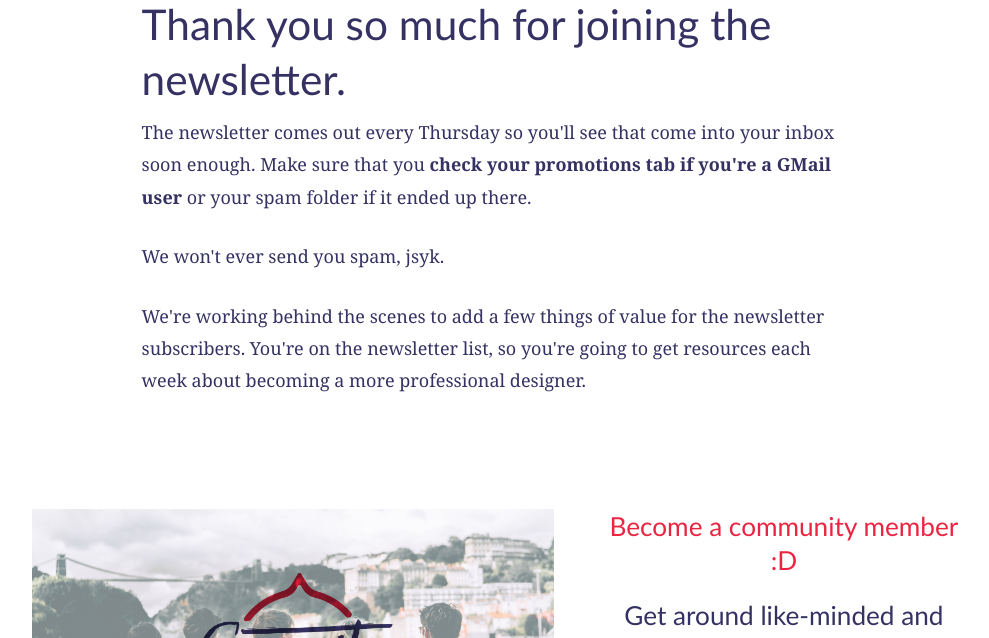
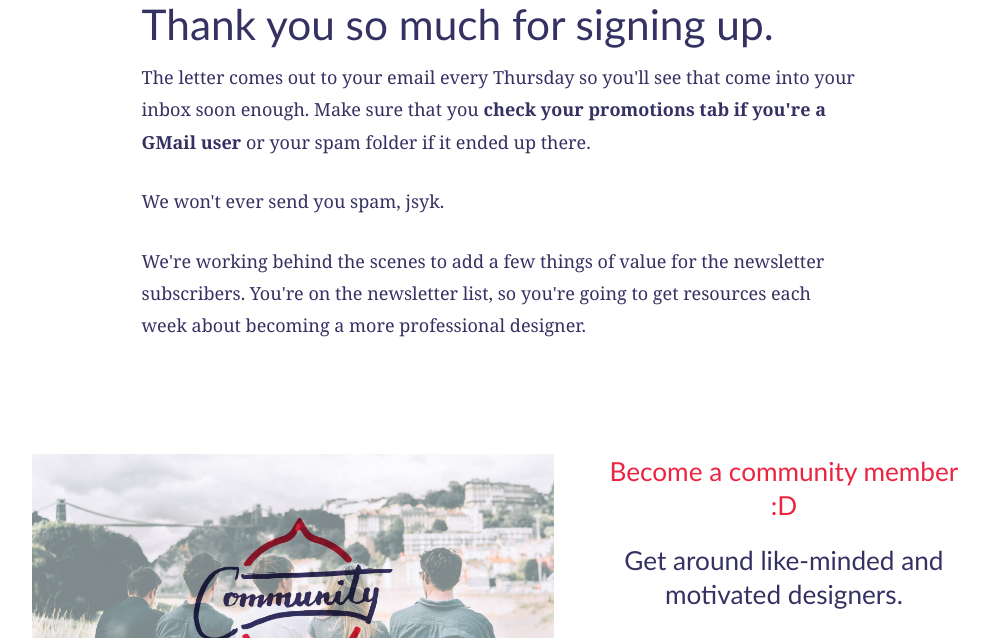
Before and after one commit to compassofdesign/site, a Jekyll site: the page built from thanks/index.html, in a window 1280 px wide and 900 px high, scrolled down 509 px, cut to the strip 262-900 px from the top of the window. Shown: the whole strip, without its empty margins (140-1129 px from the left). Built offline with Jekyll 4.4.1, drawn with Linux system fonts in a browser that asks for light colours; nearby versions of some CDN libraries.

Commit message:
minor tahnk you page change

```diff
--- a/thanks/index.html
+++ b/thanks/index.html
@@ -7,8 +7,8 @@ title: Thanks for Subscribing
     <div class="landing module">
       <h1>Yay, you did it! Welcome to the newsletter.</h1>
       <style>.embed-container { position: relative; padding-bottom: 56.25%; height: 0; overflow: hidden; max-width: 100%; } .embed-container iframe, .embed-container object, .embed-container embed { position: absolute; top: 0; left: 0; width: 100%; height: 100%; }</style><div class='embed-container'><iframe src='https://www.youtube.com/embed/3YEQ8ODpwQU?&autoplay=1' frameborder='0' allowfullscreen></iframe></div>
-      <h2>Thank you so much for joining the newsletter.</h2>
-      <p>The newsletter comes out every Thursday so you'll see that come into your inbox soon enough. Make sure that you <strong>check your promotions tab if you're a GMail user</strong> or your spam folder if it ended up there.</p>
+      <h2>Thank you so much for signing up.</h2>
+      <p>The letter comes out to your email every Thursday so you'll see that come into your inbox soon enough. Make sure that you <strong>check your promotions tab if you're a GMail user</strong> or your spam folder if it ended up there.</p>
       <p>We won't ever send you spam, jsyk.</p>
       <p>We're working behind the scenes to add a few things of value for the newsletter subscribers. You're on the newsletter list, so you're going to get resources each week about becoming a more professional designer.</p>
 
```
